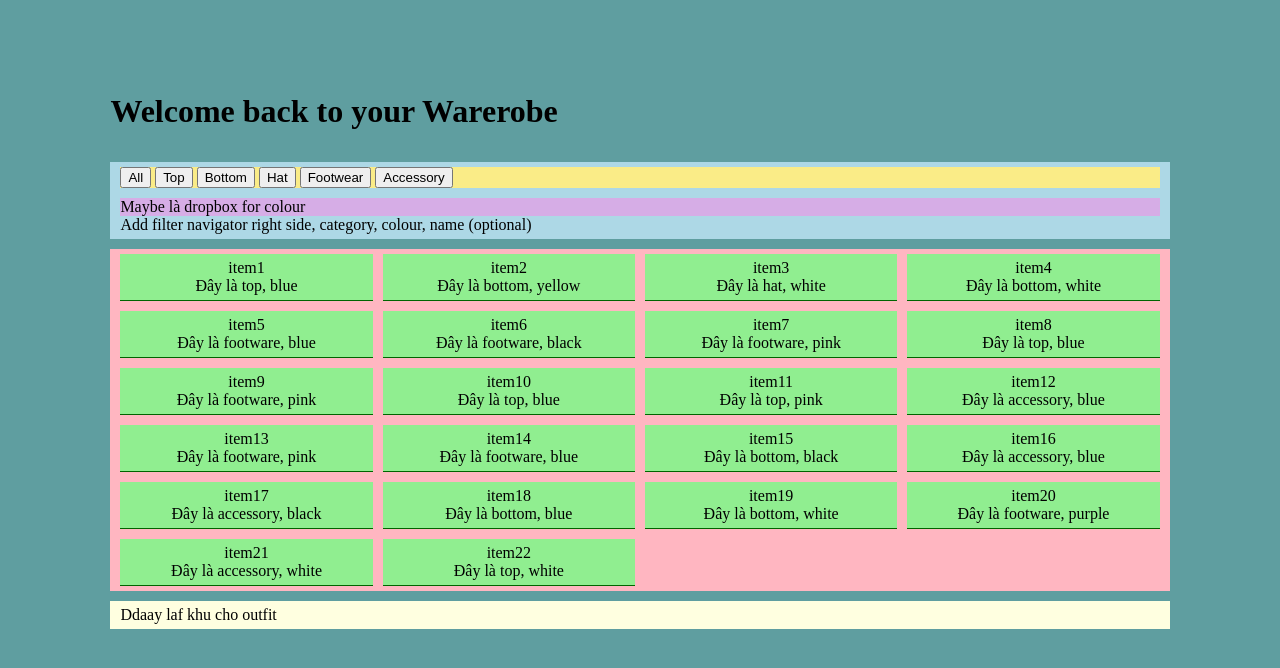
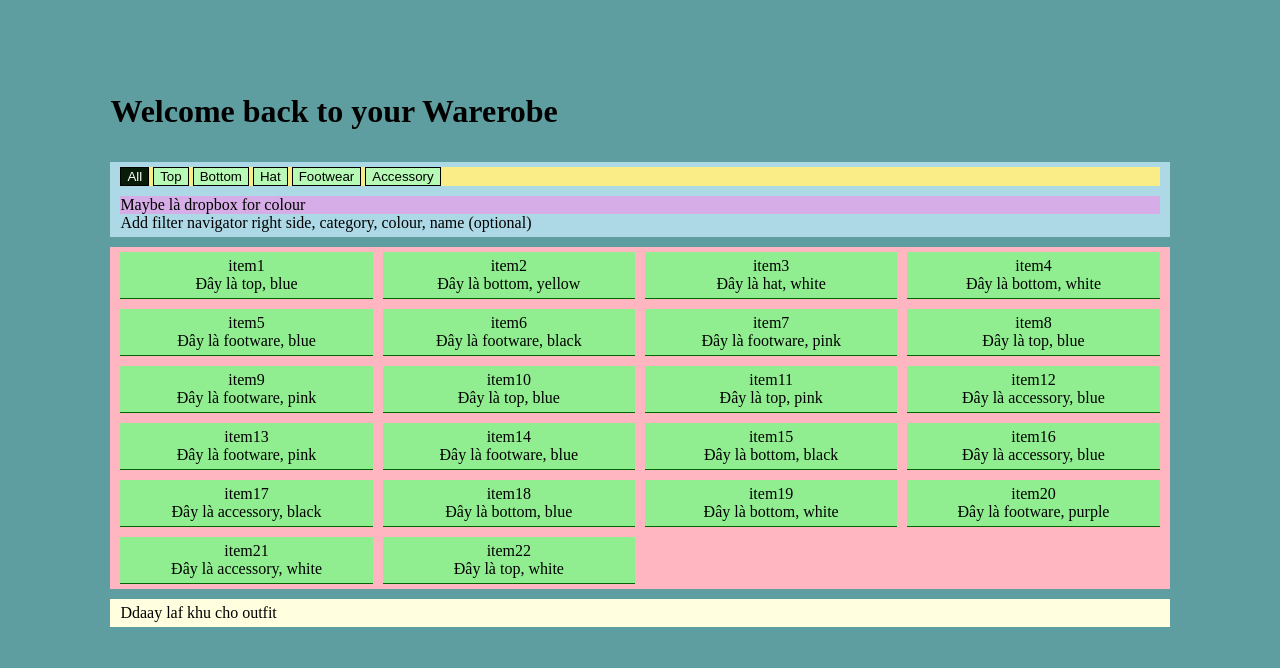
Before and after one commit to nqphu412/Draft_Digital_Warerobe, a plain HTML site: page sites/draft.html in a window 1280 px wide. Both pictures are taken after a click on the button "All". Drawn offline with Linux system fonts and the light colour scheme.

Commit message:
Add css and feature that only allows 1 button of category can be selected, warewobe list stays the same

```diff
--- a/sites/draft.html
+++ b/sites/draft.html
@@ -12,7 +12,7 @@
         class="filter-box-category"
         style="background-color: rgb(250, 236, 135); margin-bottom: 10px"
       >
-        <button class="category-option">All</button>
+        <button class="category-option selected">All</button>
         <button class="category-option" value="top">Top</button>
         <button class="category-option" value="bottom">Bottom</button>
         <button class="category-option" value="hat">Hat</button>
@@ -81,6 +81,17 @@
           <div>Đây là ${itemData[item][0]}, ${itemData[item][1]}</div>`;
         warerobe_grid.appendChild(eachItemDiv);
       }
+
+      const categoryOptionButtons =
+        document.querySelectorAll(".category-option");
+      categoryOptionButtons.forEach((categoryButton) => {
+        categoryButton.addEventListener("click", () => {
+          categoryOptionButtons.forEach((categoryBtn) =>
+            categoryBtn.classList.remove("selected"),
+          );
+          categoryButton.classList.add("selected");
+        });
+      });
     </script>
   </body>
 </html>
--- a/style.css
+++ b/style.css
@@ -12,7 +12,19 @@ p {
 }
 
 button {
+  background-color: rgb(182, 250, 182);
+  border: 1px solid black;
   cursor: pointer;
+}
+
+button:hover {
+  background-color: rgb(50, 126, 50);
+}
+
+button:active,
+button.selected {
+  background-color: rgb(7, 29, 7);
+  color: white;
 }
 
 .hidden {
```
